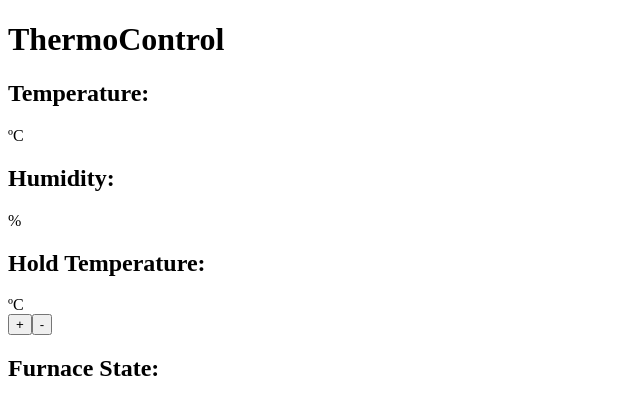
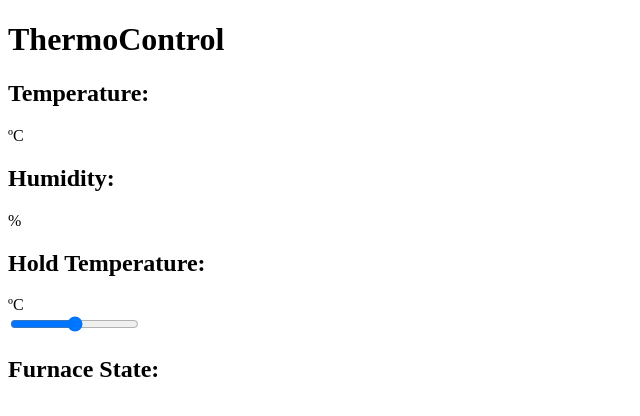
Before and after one commit to peterjjohnson/thermocontrol, a React app: page / in a window 1280 px wide. Shown: the top 416 px of the page, without its empty margins (0-640 px from the left). Built offline with nearby package versions, Linux system fonts and the light colour scheme; no server answers.

Commit message:
Explicitly set temperature rather than simply stepping up or down

```diff
--- a/src/main.jsx
+++ b/src/main.jsx
@@ -7,11 +7,8 @@ const tempInfoStore = (state = {}, action) => {
     switch (action.type) {
         case 'UPDATE_INFO':
             return action.tempInfo
-        case 'INCREASE_TEMP':
-            state.HoldTemp += 0.5;
-            return state;
-        case 'DECREASE_TEMP':
-            state.HoldTemp -= 0.5;
+        case 'SET_TEMP':
+            state.HoldTemp = action.temp;
             return state;
         default:
             return state;
@@ -27,9 +24,8 @@ class Main extends Component {
                 <h1>ThermoControl</h1>
                 <THData
                     tempInfo={store.getState()}
-                    onGetInfo={(tempInfo) => store.dispatch({ type: 'UPDATE_INFO', tempInfo: tempInfo })}
-                    onIncreaseTemp={() => store.dispatch({ type: 'INCREASE_TEMP' })}
-                    onDecreaseTemp={() => store.dispatch({ type: 'DECREASE_TEMP' })}
+                    onGetInfo={tempInfo => store.dispatch({ type: 'UPDATE_INFO', tempInfo: tempInfo })}
+                    onSetTemp={temp => store.dispatch({ type: 'SET_TEMP', temp: temp })}
                 />
             </div>
         );
--- a/src/thdata.jsx
+++ b/src/thdata.jsx
@@ -7,8 +7,7 @@ export default class THData extends Component {
     // Start up
     constructor(props) {
         super(props);
-        this.decrementTemp = this.decrementTemp.bind(this);
-        this.incrementTemp = this.incrementTemp.bind(this);
+        this.onSetTemp = this.onSetTemp.bind(this);
         // Create a listener for temp_data events
         socket.on('temp_data', this.props.onGetInfo);
     }
@@ -24,23 +23,23 @@ export default class THData extends Component {
                 <div id="humidity">{tempInfo.Humidity}%</div>
                 <h2>Hold Temperature:</h2>
                 <div id="hold-temp">{tempInfo.HoldTemp}ºC</div>
-                <button onClick={this.incrementTemp}>+</button>
-                <button onClick={this.decrementTemp}>-</button>
+                <input
+                    id = "set-temp"
+                    type = "range"
+                    value = {tempInfo.HoldTemp}
+                    min = "10"
+                    max="30"
+                    step="0.5"
+                    onChange = {this.onSetTemp}
+                    onInput = {this.onSetTemp} />
                 <h2>Furnace State:</h2>
                 <div id="furnace-state">{tempInfo.Furnace}</div>
             </div>
         );
     }
 
-    // Emit incrementTemp event
-    incrementTemp() {
-        socket.emit('incrementTemp');
-        this.props.onIncreaseTemp();
-    }
-
-    // Emit decrementTemp event
-    decrementTemp() {
-        socket.emit('decrementTemp');
-        this.props.onDecreaseTemp();
+    onSetTemp(event) {
+        socket.emit('setTemp', event.target.value);
+        this.props.onSetTemp(event.target.value);
     }
 }
```
Also changed, not shown: server.js (+2 -7 lines).
